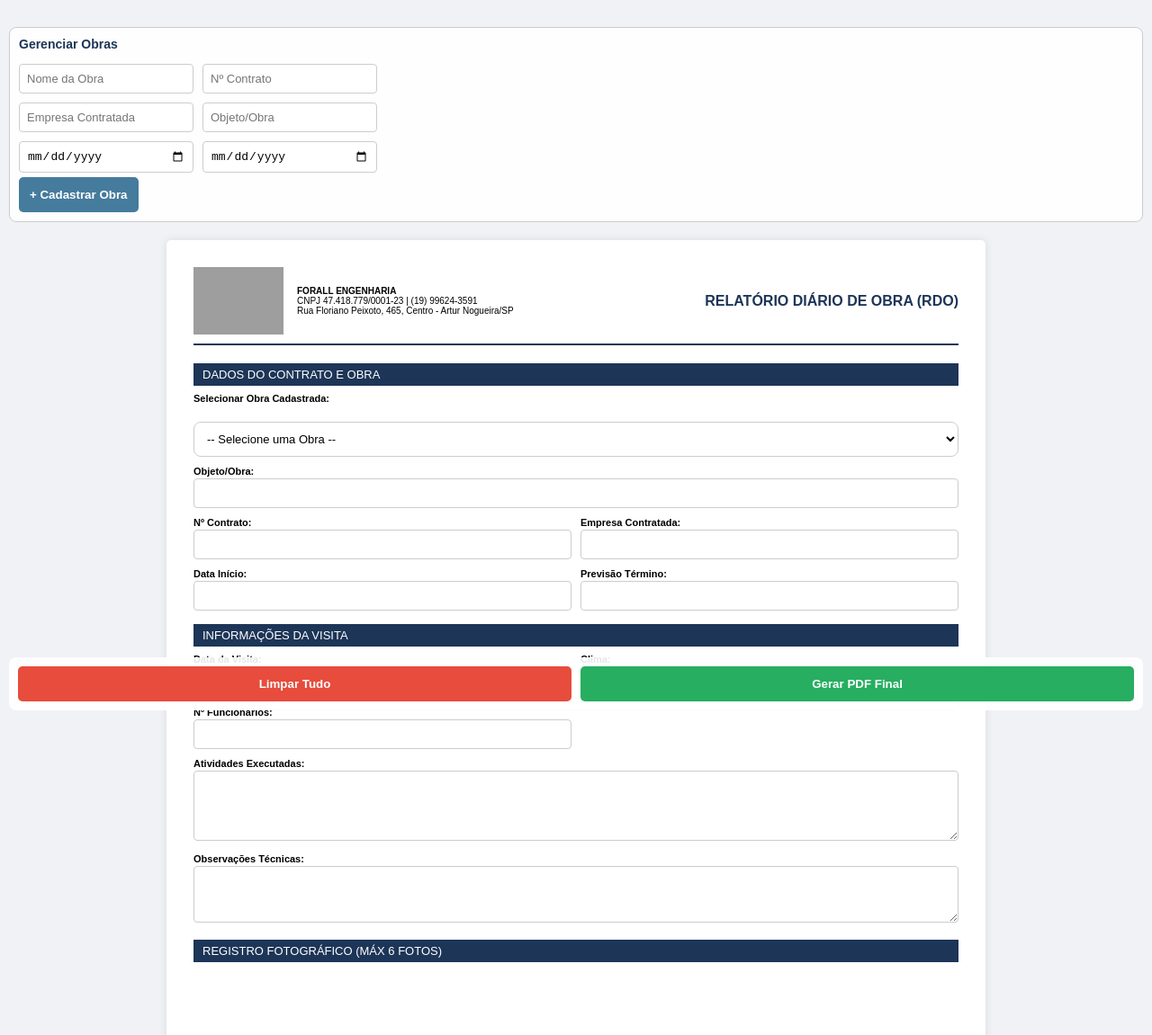
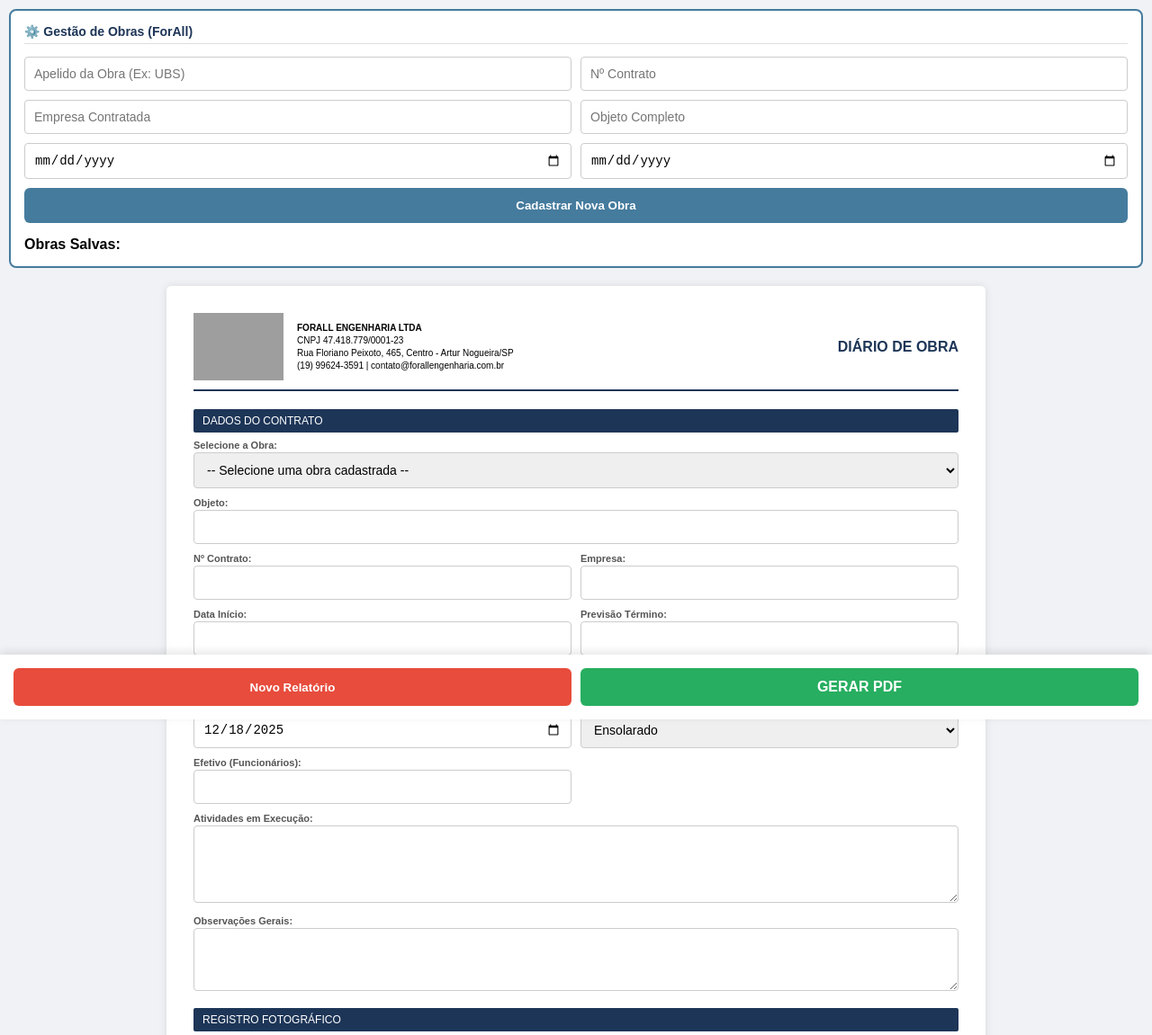
Before and after one commit to gjorgefrancisco98-afk/formularioobra, a plain HTML site: page index.html in a window 1280 px wide. Shown: the top 1151 px of the page at 90% size. Drawn offline with nearby package versions, Linux system fonts and the light colour scheme; grey boxes are pictures that could not be loaded.

Commit message:
Update index.html

```diff
--- a/index.html
+++ b/index.html
@@ -2,118 +2,124 @@
 <html lang="pt-br">
 <head>
     <meta charset="UTF-8">
-    <meta name="viewport" content="width=device-width, initial-scale=1.0">
-    <title>Sistema RDO - ForAll Engenharia</title>
+    <meta name="viewport" content="width=device-width, initial-scale=1.0, maximum-scale=1.0, user-scalable=no">
+    <title>RDO - ForAll Engenharia</title>
     <script src="https://cdnjs.cloudflare.com/ajax/libs/html2pdf.js/0.10.1/html2pdf.bundle.min.js"></script>
     <script src="https://cdn.jsdelivr.net/npm/signature_pad@4.0.0/dist/signature_pad.umd.min.js"></script>
     <style>
         :root { --primary: #1d3557; --secondary: #457b9d; }
-        body { font-family: Arial, sans-serif; background: #f0f2f5; margin: 0; padding: 10px; }
+        body { font-family: Arial, sans-serif; background: #f0f2f5; margin: 0; padding: 10px; padding-bottom: 100px; }
         .page { background: white; max-width: 850px; margin: auto; padding: 30px; border-radius: 5px; box-shadow: 0 0 10px rgba(0,0,0,0.1); }
 
-        /* Cabeçalho */
         .header { display: flex; align-items: center; border-bottom: 2px solid var(--primary); padding-bottom: 10px; margin-bottom: 20px; }
         .logo { width: 100px; margin-right: 15px; }
-        .empresa-info { font-size: 10px; flex-grow: 1; }
-        .doc-title { text-align: right; color: var(--primary); font-weight: bold; }
+        .empresa-info { font-size: 10px; flex-grow: 1; line-height: 1.4; }
+        .doc-title { text-align: right; color: var(--primary); font-weight: bold; font-size: 16px; }
 
-        /* Gestão de Obras */
-        .admin-section { background: #e9ecef; padding: 15px; border-radius: 8px; margin-bottom: 20px; border: 1px solid #ccc; }
-        .admin-section h3 { margin-top: 0; font-size: 14px; color: var(--primary); }
+        .admin-section { background: #fff; padding: 15px; border-radius: 8px; margin-bottom: 20px; border: 2px solid var(--secondary); }
+        .admin-section h3 { margin-top: 0; font-size: 14px; color: var(--primary); border-bottom: 1px solid #ddd; padding-bottom: 5px; }
 
-        /* Formulário */
-        .section-title { background: var(--primary); color: white; padding: 5px 10px; font-size: 13px; margin-top: 15px; text-transform: uppercase; }
+        .section-title { background: var(--primary); color: white; padding: 6px 10px; font-size: 12px; margin-top: 15px; text-transform: uppercase; border-radius: 2px; }
         .grid { display: grid; grid-template-columns: 1fr 1fr; gap: 10px; margin-top: 8px; }
         .full { grid-column: span 2; }
-        label { display: block; font-size: 11px; font-weight: bold; margin-bottom: 2px; }
-        input, select, textarea { width: 100%; border: 1px solid #ccc; padding: 8px; font-size: 13px; border-radius: 4px; box-sizing: border-box; }
 
-        /* Grid de Fotos 2x3 */
+        label { display: block; font-size: 11px; font-weight: bold; margin-bottom: 2px; color: #555; }
+        input, select, textarea { width: 100%; border: 1px solid #ccc; padding: 10px; font-size: 14px; border-radius: 4px; box-sizing: border-box; }
+
         #preview-container { display: grid; grid-template-columns: 1fr 1fr; gap: 10px; margin-top: 15px; }
-        .photo-box { border: 1px solid #eee; height: 180px; overflow: hidden; display: flex; align-items: center; justify-content: center; background: #fafafa; border-radius: 4px; }
+        .photo-box { border: 1px solid #ddd; height: 220px; overflow: hidden; display: flex; align-items: center; justify-content: center; background: #f9f9f9; position: relative; }
         .photo-box img { width: 100%; height: 100%; object-fit: cover; }
 
-        /* Assinaturas */
         .signature-grid { display: grid; grid-template-columns: 1fr 1fr; gap: 20px; margin-top: 30px; text-align: center; }
-        canvas { border: 1px solid #ddd; background: #fcfcfc; width: 100%; height: 120px; touch-action: none; border-radius: 4px; }
-        .sig-label { font-size: 11px; margin-top: 5px; border-top: 1px solid #333; padding-top: 5px; }
+        canvas { border: 1px solid #bbb; background: #fff; width: 100%; height: 140px; touch-action: none; border-radius: 4px; }
+        .sig-label { font-size: 11px; margin-top: 8px; border-top: 1px solid #333; padding-top: 5px; line-height: 1.3; }
 
-        .no-print { margin-top: 20px; display: flex; gap: 10px; position: sticky; bottom: 10px; background: rgba(255,255,255,0.9); padding: 10px; border-radius: 8px; }
-        button { flex: 1; padding: 12px; border: none; border-radius: 5px; font-weight: bold; cursor: pointer; }
-        .btn-add { background: var(--secondary); color: white; margin-top: 5px; }
-        .btn-pdf { background: #27ae60; color: white; }
+        .controls { position: fixed; bottom: 0; left: 0; right: 0; background: #fff; padding: 15px; display: flex; gap: 10px; box-shadow: 0 -3px 10px rgba(0,0,0,0.1); z-index: 1000; }
+        button { flex: 1; padding: 12px; border: none; border-radius: 6px; font-weight: bold; cursor: pointer; transition: 0.2s; }
+        .btn-add { background: var(--secondary); color: white; width: 100%; margin-top: 10px; }
+        .btn-pdf { background: #27ae60; color: white; font-size: 16px; }
         .btn-clear { background: #e74c3c; color: white; }
+        .btn-del { background: #ff4d4d; color: white; padding: 2px 8px; font-size: 10px; margin-left: 10px; border-radius: 3px; }
 
-        @media print { .no-print, .admin-section, #fotos { display: none !important; } }
+        .obra-item { display: flex; justify-content: space-between; align-items: center; padding: 5px; border-bottom: 1px solid #eee; font-size: 12px; }
+
+        @media print { .no-print { display: none !important; } .page { box-shadow: none; padding: 0; } }
     </style>
 </head>
 <body>
 
-<div class="no-print admin-section">
-    <div>
-        <h3>Gerenciar Obras</h3>
-        <div class="grid">
-            <input type="text" id="cadObra" placeholder="Nome da Obra">
-            <input type="text" id="cadContrato" placeholder="Nº Contrato">
-            <input type="text" id="cadEmpresa" placeholder="Empresa Contratada">
-            <input type="text" id="cadObjeto" placeholder="Objeto/Obra">
-            <input type="date" id="cadInicio" title="Data Início">
-            <input type="date" id="cadTermino" title="Previsão Término">
+<div class="no-print admin-section" id="adminPanel">
+    <h3>⚙️ Gestão de Obras (ForAll)</h3>
+    <div class="grid">
+        <input type="text" id="cadObra" placeholder="Apelido da Obra (Ex: UBS)">
+        <input type="text" id="cadContrato" placeholder="Nº Contrato">
+        <input type="text" id="cadEmpresa" placeholder="Empresa Contratada">
+        <input type="text" id="cadObjeto" placeholder="Objeto Completo">
+        <input type="date" id="cadInicio">
+        <input type="date" id="cadTermino">
+    </div>
+    <button class="btn-add" onclick="salvarNovaObra()">Cadastrar Nova Obra</button>
+
+    <div id="listaObras" style="margin-top:15px; max-height: 100px; overflow-y: auto;">
         </div>
-        <button class="btn-add" onclick="salvarNovaObra()">+ Cadastrar Obra</button>
-    </div>
 </div>
 
 <div class="page" id="relatorio">
     <div class="header">
-        <img src="https://forallengenharia.com.br/images/logo_original.svg" alt="Logo" class="logo">
+        <img src="https://forallengenharia.com.br/images/logo_original.svg" alt="Logo ForAll" class="logo">
         <div class="empresa-info">
-            <strong>FORALL ENGENHARIA</strong><br>
-            CNPJ 47.418.779/0001-23 | (19) 99624-3591<br>
-            Rua Floriano Peixoto, 465, Centro - Artur Nogueira/SP
+            <strong>FORALL ENGENHARIA LTDA</strong><br>
+            CNPJ 47.418.779/0001-23<br>
+            Rua Floriano Peixoto, 465, Centro - Artur Nogueira/SP<br>
+            (19) 99624-3591 | contato@forallengenharia.com.br
         </div>
-        <div class="doc-title">RELATÓRIO DIÁRIO DE OBRA (RDO)</div>
+        <div class="doc-title">DIÁRIO DE OBRA</div>
     </div>
 
-    <div class="section-title">Dados do Contrato e Obra</div>
+    <div class="section-title">Dados do Contrato</div>
     <div class="grid">
-        <div class="full">
-            <label>Selecionar Obra Cadastrada:</label>
-            <select id="seletorObra" onchange="carregarDadosObra(this.value)" class="no-print">
-                <option value="">-- Selecione --</option>
+        <div class="full no-print">
+            <label>Selecione a Obra:</label>
+            <select id="seletorObra" onchange="carregarDadosObra(this.value)">
+                <option value="">-- Selecione uma obra cadastrada --</option>
             </select>
         </div>
-        <div class="full"><label>Objeto/Obra:</label><input type="text" id="rdoObjeto"></div>
+        <div class="full"><label>Objeto:</label><input type="text" id="rdoObjeto"></div>
         <div><label>Nº Contrato:</label><input type="text" id="rdoContrato"></div>
-        <div><label>Empresa Contratada:</label><input type="text" id="rdoEmpresa"></div>
+        <div><label>Empresa:</label><input type="text" id="rdoEmpresa"></div>
         <div><label>Data Início:</label><input type="text" id="rdoInicio"></div>
         <div><label>Previsão Término:</label><input type="text" id="rdoTermino"></div>
     </div>
 
-    <div class="section-title">Informações da Visita</div>
+    <div class="section-title">Relatório de Campo</div>
     <div class="grid">
         <div><label>Data da Visita:</label><input type="date" id="dataAtual"></div>
-        <div><label>Clima:</label>
+        <div><label>Condição do Clima:</label>
             <select id="clima">
-                <option>Ensolarado</option><option>Nublado</option><option>Chuvoso</option>
+                <option>Ensolarado</option><option>Nublado</option><option>Chuvoso (Trabalhável)</option><option>Chuvoso (Interrompido)</option>
             </select>
         </div>
-        <div><label>Nº Funcionários:</label><input type="number" id="efetivo"></div>
-        <div class="full"><label>Atividades Executadas:</label><textarea id="atividades" rows="4"></textarea></div>
-        <div class="full"><label>Observações Técnicas:</label><textarea id="obs" rows="3"></textarea></div>
+        <div><label>Efetivo (Funcionários):</label><input type="number" id="efetivo"></div>
+        <div class="full"><label>Atividades em Execução:</label><textarea id="atividades" rows="4"></textarea></div>
+        <div class="full"><label>Observações Gerais:</label><textarea id="obs" rows="3"></textarea></div>
     </div>
 
-    <div class="section-title">Registro Fotográfico (Máx 6 fotos)</div>
-    <input type="file" id="fotos" accept="image/*" multiple onchange="previewImages()" class="no-print">
+    <div class="section-title">Registro Fotográfico</div>
+    <div class="no-print" style="margin:10px 0;">
+        <input type="file" id="fotos" accept="image/*" multiple onchange="previewImages()">
+        <p style="font-size: 10px; color: #666;">* Selecione até 6 fotos (serão organizadas 2 por linha).</p>
+    </div>
     <div id="preview-container"></div>
 
     <div class="signature-grid">
         <div>
             <canvas id="sig-proponente"></canvas>
-            <div class="sig-label">Assinatura do Proponente / Fiscalização</div>
+            <button type="button" class="btn-clear no-print" style="padding:4px; font-size:10px;" onclick="padProp.clear()">Limpar</button>
+            <div class="sig-label">Fiscalização / Proponente</div>
         </div>
         <div>
             <canvas id="sig-germano"></canvas>
+            <button type="button" class="btn-clear no-print" style="padding:4px; font-size:10px;" onclick="padGerm.clear()">Limpar</button>
             <div class="sig-label">
                 <strong>Germano Jorge Francisco</strong><br>
                 Eng. Civil | CREA-SP 506.968.487-8
@@ -122,20 +128,24 @@
     </div>
 </div>
 
-<div class="no-print">
-    <button class="btn-clear" onclick="limparTudo()">Limpar Tudo</button>
-    <button class="btn-pdf" onclick="gerarPDF()">Gerar PDF Final</button>
+<div class="controls no-print">
+    <button class="btn-clear" onclick="limparRelatorio()">Novo Relatório</button>
+    <button class="btn-pdf" onclick="gerarPDF()">GERAR PDF</button>
 </div>
 
 <script>
     let obras = JSON.parse(localStorage.getItem('obras_forall')) || [];
-    const padProp = new SignaturePad(document.getElementById('sig-proponente'));
-    const padGerm = new SignaturePad(document.getElementById('sig-germano'));
+    const canvasProp = document.getElementById('sig-proponente');
+    const canvasGerm = document.getElementById('sig-germano');
+    const padProp = new SignaturePad(canvasProp);
+    const padGerm = new SignaturePad(canvasGerm);
 
     function salvarNovaObra() {
+        const nome = document.getElementById('cadObra').value;
+        if(!nome) return alert("Digite o apelido da obra");
         const nova = {
             id: Date.now(),
-            nome: document.getElementById('cadObra').value,
+            nome: nome,
             contrato: document.getElementById('cadContrato').value,
             empresa: document.getElementById('cadEmpresa').value,
             objeto: document.getElementById('cadObjeto').value,
@@ -144,15 +154,31 @@
         };
         obras.push(nova);
         localStorage.setItem('obras_forall', JSON.stringify(obras));
-        atualizarSeletor();
-        alert("Obra cadastrada com sucesso!");
+        document.querySelectorAll('.admin-section input').forEach(i => i.value = '');
+        atualizarInterfaceObras();
     }
 
-    function atualizarSeletor() {
+    function deletarObra(id) {
+        if(confirm("Remover esta obra da lista?")) {
+            obras = obras.filter(o => o.id !== id);
+            localStorage.setItem('obras_forall', JSON.stringify(obras));
+            atualizarInterfaceObras();
+        }
+    }
+
+    function atualizarInterfaceObras() {
         const select = document.getElementById('seletorObra');
-        select.innerHTML = '<option value="">-- Selecione uma Obra --</option>';
+        const lista = document.getElementById('listaObras');
+        select.innerHTML = '<option value="">-- Selecione uma obra cadastrada --</option>';
+        lista.innerHTML = '<strong>Obras Salvas:</strong>';
+
         obras.forEach(o => {
             select.innerHTML += `<option value="${o.id}">${o.nome}</option>`;
+            lista.innerHTML += `
+                <div class="obra-item">
+                    ${o.nome} (Contrato: ${o.contrato})
+                    <button class="btn-del" onclick="deletarObra(${o.id})">Excluir</button>
+                </div>`;
         });
     }
 
@@ -182,21 +208,46 @@
         });
     }
 
-    async function gerarPDF() {
+    function gerarPDF() {
         const element = document.getElementById('relatorio');
         const opt = {
             margin: 5,
             filename: `RDO_ForAll_${document.getElementById('dataAtual').value}.pdf`,
+            image: { type: 'jpeg', quality: 0.95 },
             html2canvas: { scale: 2, useCORS: true },
             jsPDF: { unit: 'mm', format: 'a4', orientation: 'portrait' }
         };
-        html2pdf().set(opt).from(element).save();
+
+        // Oculta painel de gestão no PDF
+        document.getElementById('adminPanel').style.display = 'none';
+
+        html2pdf().set(opt).from(element).save().then(() => {
+            document.getElementById('adminPanel').style.display = 'block';
+        });
     }
 
-    function limparTudo() { if(confirm("Limpar relatório?")) location.reload(); }
+    function limparRelatorio() {
+        if(confirm("Deseja limpar os campos do relatório atual?")) {
+            location.reload();
+        }
+    }
 
-    document.getElementById('dataAtual').valueAsDate = new Date();
-    atualizarSeletor();
+    // Ajusta tamanho do canvas ao carregar
+    function resizeCanvas() {
+        const ratio = Math.max(window.devicePixelRatio || 1, 1);
+        [canvasProp, canvasGerm].forEach(c => {
+            c.width = c.offsetWidth * ratio;
+            c.height = c.offsetHeight * ratio;
+            c.getContext("2d").scale(ratio, ratio);
+        });
+    }
+
+    window.onresize = resizeCanvas;
+    window.onload = () => {
+        document.getElementById('dataAtual').valueAsDate = new Date();
+        atualizarInterfaceObras();
+        resizeCanvas();
+    };
 </script>
 
 </body>
```
